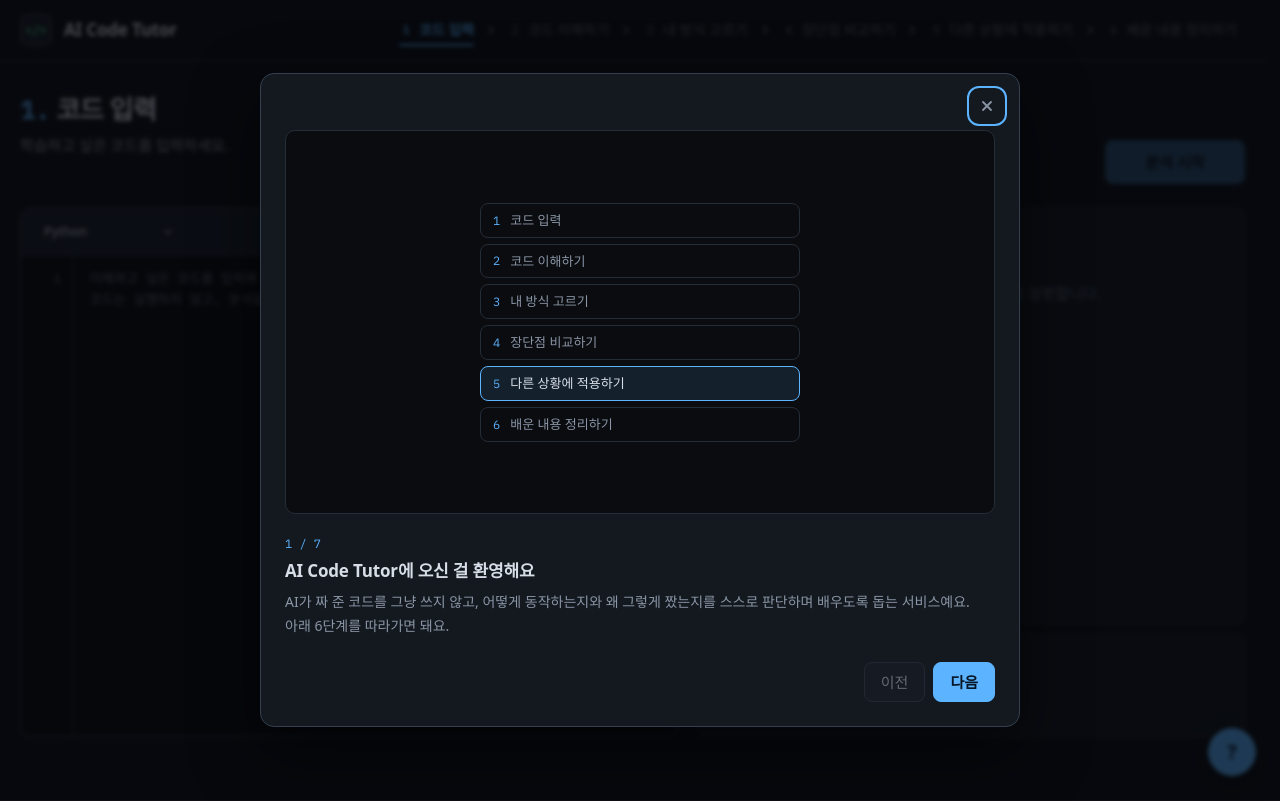
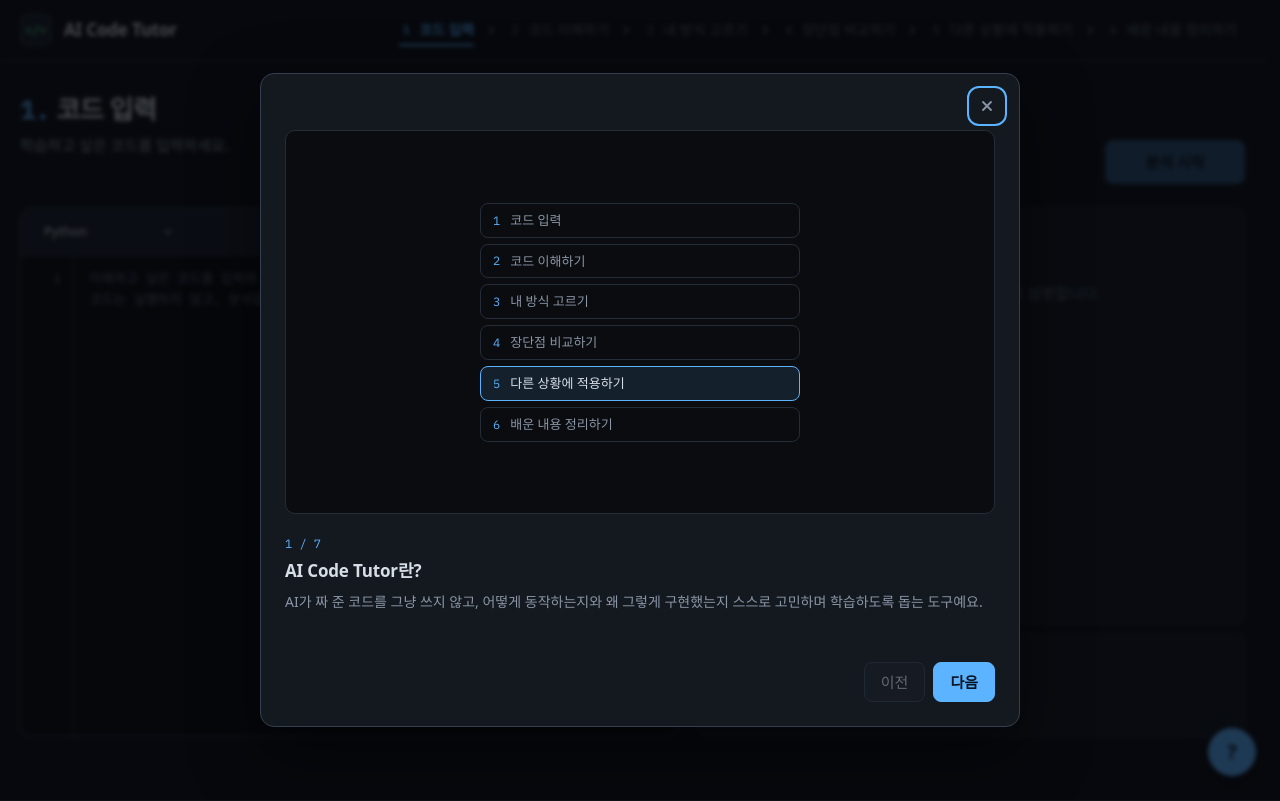
Before and after one commit to jiwonkim0131/ai-code-decoder, a React (Vite) app in the folder web/: page / in a window 1280 px wide. Built offline with nearby package versions, Linux system fonts and the light colour scheme; a web font is replaced by a local one.

Commit message:
feat(FE): 소개 투어 문구 다듬기

```diff
--- a/web/src/App.tsx
+++ b/web/src/App.tsx
@@ -1680,37 +1680,37 @@ const TOUR_SEEN_KEY = "tour-seen";
 const TOUR_ROLL_STEP = 1.2;
 const TOUR_SLIDES: { title: string; body: string; image?: string }[] = [
   {
-    title: "AI Code Tutor에 오신 걸 환영해요",
-    body: "AI가 짜 준 코드를 그냥 쓰지 않고, 어떻게 동작하는지와 왜 그렇게 짰는지를 스스로 판단하며 배우도록 돕는 서비스예요.\n아래 6단계를 따라가면 돼요.",
+    title: "AI Code Tutor란?",
+    body: "AI가 짜 준 코드를 그냥 쓰지 않고, 어떻게 동작하는지와 왜 그렇게 구현했는지 스스로 고민하며 학습하도록 돕는 도구예요.",
   },
   {
     title: "코드 입력",
-    body: "학습하고 싶은 코드를 넣고, 궁금한 점과 설명 수준을 골라요. 코드는 실행하지 않아요.",
+    body: "학습하고 싶은 코드를 입력하고, 궁금한 점과 설명 수준을 선택해요.",
     image: tourInput,
   },
   {
     title: "코드 이해하기",
-    body: "코드를 실행 순서대로 카드로 나눠 설명해요. 카드를 누르면 해당 줄이 강조되고, 설명마다 공식 문서 같은 근거가 붙어요.",
+    body: "코드를 실행 순서대로 분석하고 설명해요.\n공식 문서를 기반으로 알아야할 개념이나 중요한 코드를 좀 더 자세히 살펴보며 이해도를 높여요.",
     image: tourUnderstand,
   },
   {
     title: "내 방식 고르기",
-    body: "다른 방식으로도 짤 수 있었던 부분에서, 나라면 어떤 방식을 선택할지 고르고 이유를 적어요.",
+    body: "다양한 구현 방법을 살펴보고, 나라면 어떤 방식을 선택할지 고민해보면서 실력을 키울 수 있어요.",
     image: tourChoose,
   },
   {
     title: "장단점 비교하기",
-    body: "원 코드에서 사용한 방식과 내 선택을 나란히 보고, 선택할 때 생각해 볼 점을 얼마나 반영했는지 피드백을 받아요.",
+    body: "원본 코드에서 사용한 방식과 내가 선택한 방식을 비교해보고,\n내가 선택한 코드에 대해서 피드백을 받을 수 있어요.",
     image: tourCompare,
   },
   {
     title: "다른 상황에 적용하기",
-    body: "API가 느려지거나 호출 제한에 걸리는 것처럼 상황이 바뀌면 이 코드가 어떻게 동작할지 직접 답해 봐요.",
+    body: "API가 느려지거나 호출 제한에 걸리는 것처럼,\n제약 조건이 바뀌면 이 코드가 어떻게 동작할지 직접 답해 보면서 다양한 상황에 대응할 수 있는 힘을 키울 수 있어요.",
     image: tourApply,
   },
   {
     title: "배운 내용 정리하기",
-    body: "핵심 내용과 다시 살펴볼 부분을 정리해 줘요. HTML이나 Markdown으로 받아 보관할 수 있어요. 이 안내는 오른쪽 아래 버튼으로 언제든 다시 볼 수 있어요.",
+    body: "핵심 내용과 다시 살펴볼 부분을 정리해 줘요. HTML이나 Markdown으로 받아 보관할 수 있어요.\n",
     image: tourSummary,
   },
 ];
```
